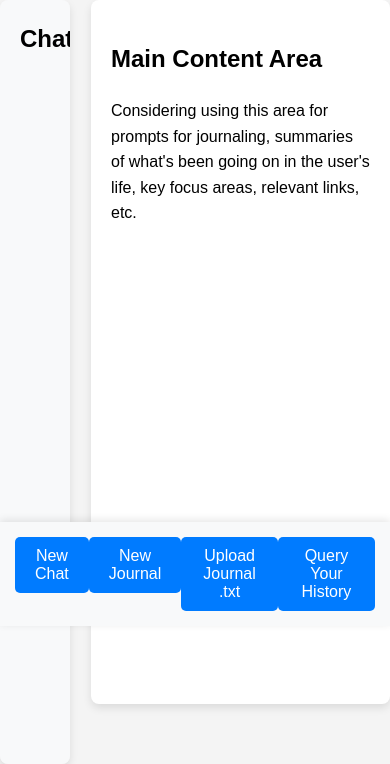
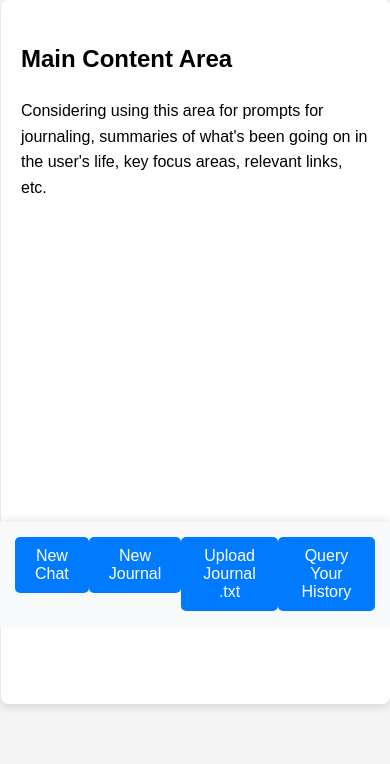
Before and after one commit to horseless-labs/void, a Django app: a page that uses templates/main.html in a window 390 px wide. Shown: the part 218-982 px from the top of the page. Run offline with Django 5.2, Linux system fonts and the light colour scheme; the visitor is signed in with stand-in values (Sample User, id 1); data comes from the database, SQL or seed files in the repository; data that the repository does not hold is empty.

Commit message:
Responsive design test - remove sidebar

```diff
--- a/static/style.css
+++ b/static/style.css
@@ -333,6 +333,23 @@ input[type="text"]:focus, input[type="password"]:focus, input[type="email"]:focu
 }
 
 /* Responsive Styles */
+@media (max-width: 768px) {
+    .main-container {
+        flex-direction: row;
+    }
+
+    /* .sidebar {
+        width: 30%;
+        margin-bottom: 0;
+        position: sticky;
+        top: 0;
+        bottom: 80px;
+    } */
+     .sidebar {
+        display: none;
+     }
+}
+
 @media (min-width: 1200px) {
     .button-container {
         right: 20px;
```
